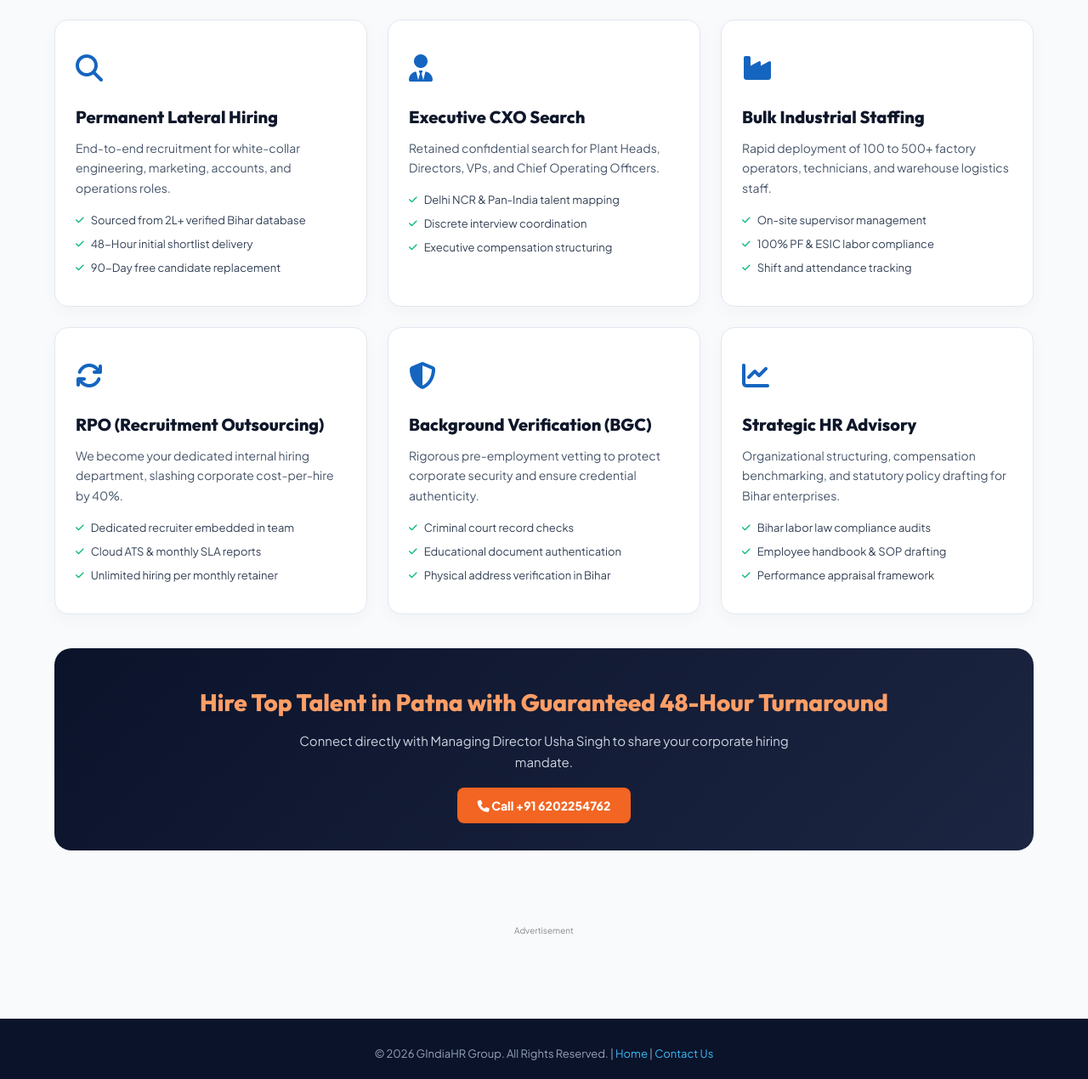
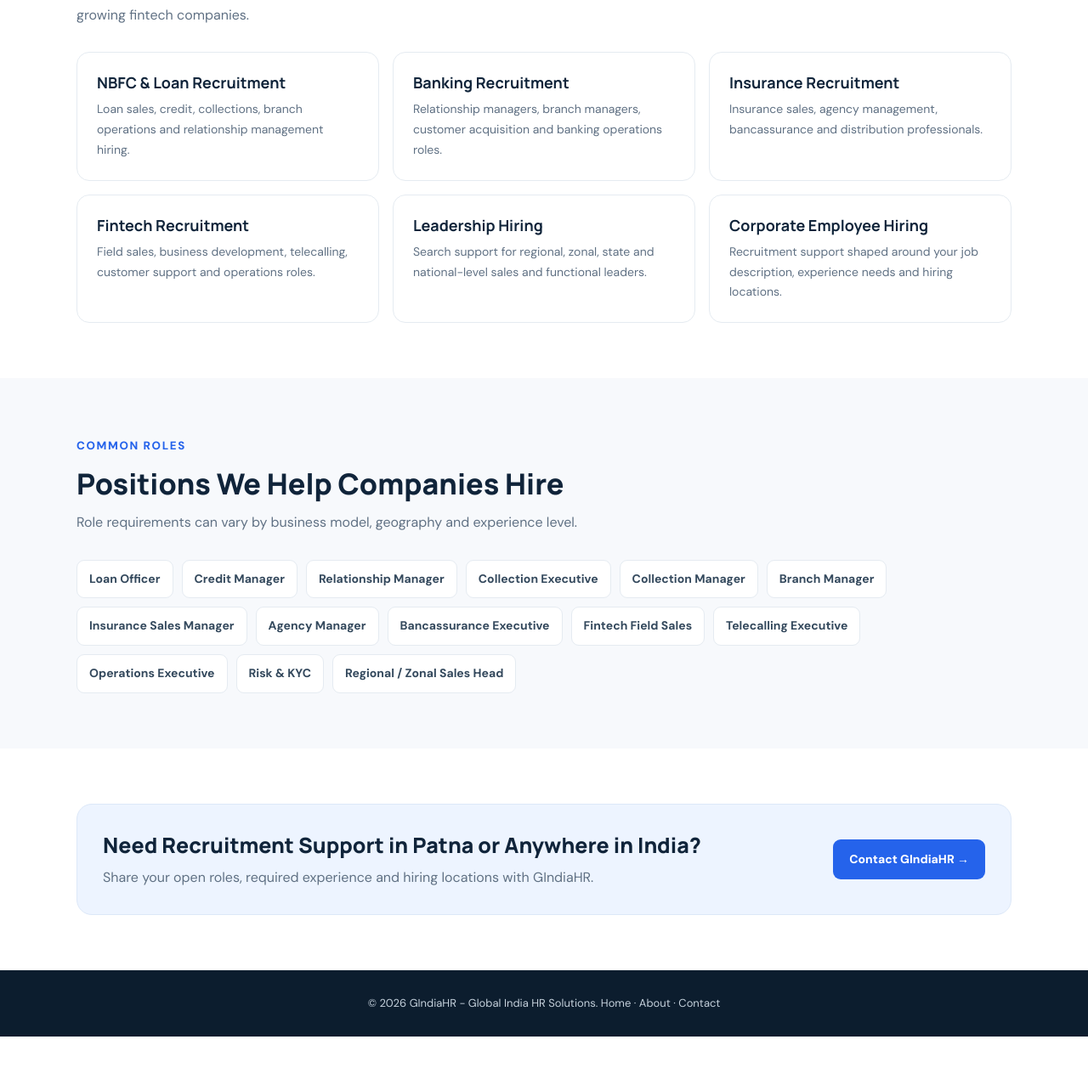
Before and after one commit to premranjanpro/gindiahr, a plain HTML site: page patna-hr-services.html in a window 1280 px wide. Shown: the part 787-2057 px from the top of the page at 85% size. After the commit the page ends 2007 px from the top, so only its background shows below. Drawn offline with Linux system fonts and the light colour scheme.

Commit message:
Refocus Patna HR page on financial-sector recruitment

```diff
--- a/patna-hr-services.html
+++ b/patna-hr-services.html
@@ -1,190 +1,42 @@
 <!DOCTYPE html>
-<html lang="en">
-<head>
-<script async src="https://pagead2.googlesyndication.com/pagead/js/adsbygoogle.js?client=ca-pub-5097235456767325" crossorigin="anonymous"></script>
-<style id="pr-adsense-layout">.pr-adsense-slot{width:100%;box-sizing:border-box;clear:both;margin:28px auto;padding:0 12px;text-align:center;min-height:50px}.pr-adsense-horizontal{max-width:1100px}.pr-adsense-square{max-width:430px}.pr-adsense-vertical{max-width:330px}.pr-adsense-label{font-size:10px;line-height:1.2;color:#8a8a8a;text-align:center;margin:0 0 5px}@media(max-width:767px){.pr-adsense-slot{margin:22px auto;padding:0 8px}}</style>
-
-    <meta charset="UTF-8">
-    <meta name="viewport" content="width=device-width, initial-scale=1.0">
-    <title>Patna HR Services | Corporate Staffing & Placement Consultancy Bihar | GIndiaHR</title>
-    <meta name="description" content="GIndiaHR Patna HR Services: Permanent recruitment, executive search, bulk manpower hiring, RPO, and background verification across Bihar. Led by Usha Singh (+91 6202254762).">
-    <meta name="keywords" content="patna hr services, hr consultancy patna, recruitment agency patna, patna job placement, hr outsourcing patna, executive search patna, bulk hiring patna, usha singh hr">
-    <link rel="canonical" href="https://www.gindiahr.com/patna-hr-services.html">
-    <link rel="shortcut icon" href="favicon.png" type="image/x-icon">
-    <link rel="preconnect" href="https://fonts.googleapis.com">
-    <link href="https://fonts.googleapis.com/css2?family=Plus+Jakarta+Sans:wght@400;600;700;800&family=Outfit:wght@600;700;800;900&display=swap" rel="stylesheet">
-    <link rel="stylesheet" href="https://cdnjs.cloudflare.com/ajax/libs/font-awesome/6.5.1/css/all.min.css">
-    <style>
-        :root {
-            --primary: #1565C0;
-            --navy-900: #0B132B;
-            --accent-orange: #F26522;
-            --text-dark: #0F172A;
-            --text-body: #475569;
-            --border-color: #E2E8F0;
-            --radius-lg: 16px;
-        }
-        * { margin:0; padding:0; box-sizing:border-box; }
-        body { font-family:'Plus Jakarta Sans', sans-serif; background:#F8FAFC; color:var(--text-dark); line-height:1.7; }
-        a { text-decoration:none; }
-
-        .top-bar { background:linear-gradient(90deg, #0B132B, #1565C0); color:#fff; padding:8px 24px; font-size:13px; display:flex; justify-content:space-between; }
-        .navbar { background:#fff; border-bottom:1px solid var(--border-color); padding:14px 24px; position:sticky; top:0; z-index:100; }
-        .nav-container { max-width:1200px; margin:0 auto; display:flex; justify-content:space-between; align-items:center; }
-        .brand-logo img { height:46px; }
-        .nav-links { display:flex; gap:20px; list-style:none; }
-        .nav-links a { font-weight:700; font-size:14px; color:var(--navy-900); }
-        .nav-links a:hover { color:var(--accent-orange); }
-
-        .hero { background:linear-gradient(135deg, #0B132B 0%, #1565C0 100%); color:#fff; padding:64px 24px 50px; text-align:center; }
-        .hw { max-width:860px; margin:0 auto; }
-        .hero-tag { display:inline-block; background:rgba(242,101,34,0.2); color:#FF9E66; border:1px solid rgba(242,101,34,0.4); font-size:12px; font-weight:800; text-transform:uppercase; padding:4px 14px; border-radius:999px; margin-bottom:14px; }
-        .hero h1 { font-family:'Outfit', sans-serif; font-size:40px; font-weight:900; line-height:1.2; margin-bottom:14px; }
-        .hero p { font-size:16px; color:#CBD5E1; line-height:1.6; margin-bottom:24px; }
-        .hero-actions { display:flex; justify-content:center; gap:12px; flex-wrap:wrap; }
-        .btn-orange { background:var(--accent-orange); color:#fff; padding:12px 24px; border-radius:8px; font-weight:800; font-size:14px; }
-        .btn-outline-white { background:rgba(255,255,255,0.1); border:1px solid rgba(255,255,255,0.3); color:#fff; padding:12px 24px; border-radius:8px; font-weight:700; font-size:14px; }
-
-        .sec { padding:60px 24px; max-width:1200px; margin:0 auto; }
-        .sec-title-wrap { text-align:center; max-width:700px; margin:0 auto 40px; }
-        .sec-title-wrap h2 { font-family:'Outfit', sans-serif; font-size:32px; font-weight:800; color:var(--navy-900); margin-bottom:8px; }
-
-        .services-grid { display:grid; grid-template-columns:repeat(3, 1fr); gap:24px; }
-        .service-card { background:#fff; border:1px solid var(--border-color); border-radius:var(--radius-lg); padding:28px 24px; box-shadow:0 6px 20px rgba(0,0,0,0.03); transition:all .3s; }
-        .service-card:hover { transform:translateY(-5px); border-color:var(--primary); box-shadow:0 16px 35px rgba(15,23,42,0.09); }
-        .sc-icon { font-size:32px; color:var(--primary); margin-bottom:14px; }
-        .service-card h3 { font-family:'Outfit', sans-serif; font-size:20px; font-weight:800; margin-bottom:8px; }
-        .service-card p { font-size:14px; color:var(--text-body); margin-bottom:14px; }
-        .service-card ul { list-style:none; padding:0; }
-        .service-card li { font-size:13px; color:#334155; margin-bottom:6px; display:flex; align-items:center; gap:8px; }
-        .service-card li i { color:#10B981; font-size:11px; }
-
-        .cta-banner { background:linear-gradient(135deg, #0B132B, #1C2541); color:#fff; border-radius:20px; padding:40px; text-align:center; margin-top:40px; }
-        .cta-banner h3 { font-family:'Outfit', sans-serif; font-size:28px; font-weight:800; color:#FF9E66; margin-bottom:8px; }
-        .cta-banner p { font-size:15px; color:#CBD5E1; max-width:600px; margin:0 auto 24px; }
-
-        footer { background:#0B132B; color:#94A3B8; padding:30px 24px; text-align:center; font-size:13px; margin-top:60px; }
-        footer a { color:#38BDF8; }
-        @media(max-width:900px){ .services-grid { grid-template-columns:1fr 1fr; } }
-        @media(max-width:600px){ .services-grid { grid-template-columns:1fr; } .hero h1 { font-size:28px; } }
-    </style>
-</head>
+<html lang="en"><head>
+<meta charset="UTF-8"><meta name="viewport" content="width=device-width,initial-scale=1">
+<title>HR Consultancy in Patna | Recruitment Agency & Corporate Hiring | GIndiaHR</title>
+<meta name="description" content="GIndiaHR provides recruitment and employee hiring support for companies in Patna and across India, with a focus on NBFC, banking, insurance, lending and fintech roles.">
+<meta name="keywords" content="HR Services India, HR Consultancy India, HR Consultancy Patna, Recruitment Agency Patna, Employee Hiring, Employee Recruitment Agency, Corporate Hiring Solutions, Recruitment Consultancy India, Hiring Agency for Companies, Pan India Recruitment Services, Usha Singh Patna, Usha Singh HR, GIndiaHR">
+<meta name="robots" content="index,follow"><link rel="canonical" href="https://www.gindiahr.com/patna-hr-services.html">
+<meta property="og:type" content="website"><meta property="og:title" content="HR Consultancy in Patna | GIndiaHR"><meta property="og:description" content="Corporate recruitment and financial-sector hiring support in Patna and Pan-India."><meta property="og:url" content="https://www.gindiahr.com/patna-hr-services.html">
+<link rel="preconnect" href="https://fonts.googleapis.com"><link rel="preconnect" href="https://fonts.gstatic.com" crossorigin><link href="https://fonts.googleapis.com/css2?family=DM+Sans:wght@400;500;600;700;800&family=Manrope:wght@500;600;700;800&display=swap" rel="stylesheet">
+<style>
+:root{--navy:#10243a;--blue:#2563eb;--ink:#172b3d;--muted:#607184;--line:#e5ebf1;--bg:#f7f9fc}
+*{box-sizing:border-box;margin:0;padding:0}body{font-family:'DM Sans',sans-serif;color:var(--ink);line-height:1.7}a{text-decoration:none;color:inherit}.wrap{width:min(1100px,calc(100% - 40px));margin:auto}
+.top{background:var(--navy);color:#dbe6f0;padding:9px 0;font-size:13px}.top .wrap{display:flex;justify-content:space-between;gap:12px;flex-wrap:wrap}.top a{color:#fff}
+header{background:#fff;border-bottom:1px solid var(--line)}.nav{height:74px;display:flex;align-items:center;justify-content:space-between}.logo img{width:175px;max-height:56px;object-fit:contain}.navlinks{display:flex;gap:22px;align-items:center;font-size:14px;font-weight:700;color:#42566b}
+.btn{display:inline-block;background:var(--blue);color:#fff;padding:12px 19px;border-radius:9px;font-size:14px;font-weight:800}
+.hero{background:linear-gradient(120deg,#10243a,#1d4d70);color:#fff;padding:68px 0}.tag{font-size:12px;letter-spacing:.12em;text-transform:uppercase;color:#b9d5ff;font-weight:800}.hero h1{font:800 clamp(34px,5vw,50px) Manrope,sans-serif;line-height:1.2;margin:13px 0 18px}.hero p{color:#d5e1ec;font-size:17px;max-width:760px}.actions{display:flex;gap:12px;flex-wrap:wrap;margin-top:25px}.btn.outline{background:transparent;border:1px solid rgba(255,255,255,.45)}
+section{padding:65px 0}.head{max-width:720px;margin-bottom:30px}.head small{color:var(--blue);font-weight:800;text-transform:uppercase;letter-spacing:.12em}.head h2{font:800 34px Manrope,sans-serif;color:var(--navy);margin:9px 0}.head p{color:var(--muted)}
+.grid{display:grid;grid-template-columns:repeat(3,1fr);gap:16px}.card{border:1px solid var(--line);border-radius:15px;padding:23px;background:#fff}.card h3{font:700 18px Manrope,sans-serif;margin-bottom:8px;color:var(--navy)}.card p{color:var(--muted);font-size:14px}
+.soft{background:var(--bg)}.roles{display:flex;flex-wrap:wrap;gap:10px}.roles span{padding:10px 14px;border:1px solid var(--line);border-radius:9px;background:#fff;font-size:14px;font-weight:700;color:#34495d}
+.cta{background:#edf4ff;border:1px solid #dce8f8;border-radius:18px;padding:30px;display:flex;justify-content:space-between;align-items:center;gap:18px}.cta h2{font:800 25px Manrope,sans-serif;color:var(--navy);margin-bottom:7px}.cta p{color:var(--muted)}
+footer{background:#0c1d2e;color:#c5d1dc;text-align:center;padding:28px 0;font-size:13px}
+@media(max-width:750px){.grid{grid-template-columns:1fr}.nav{height:auto;min-height:68px}.navlinks{gap:10px;font-size:12px}.cta{display:block}.cta .btn{margin-top:16px}}
+</style></head>
 <body>
-    <div class="top-bar">
-        <div>📍 GIndiaHR — Patna's Leading Corporate Placement & HR Consultancy</div>
-        <div><a href="tel:+916202254762" style="color:#fff;"><i class="fa-solid fa-phone"></i> +91 6202254762</a></div>
-    </div>
-    <nav class="navbar">
-        <div class="nav-container">
-            <a href="/" class="brand-logo"><img src="images/logo/logo.png" alt="GIndiaHR Logo"></a>
-            <ul class="nav-links">
-                <li><a href="/">Home</a></li>
-                <li><a href="washxpress/index.html" style="color:var(--accent-orange);">Washxpress Franchise</a></li>
-                <li><a href="about.html">About Usha Singh</a></li>
-                <li><a href="blog/index.html">Blog</a></li>
-                <li><a href="contact-us.html">Contact Us</a></li>
-            </ul>
-        </div>
-    </nav>
-<!-- PR-ADSENSE-INJECTED -->
-<div class="pr-adsense-slot pr-adsense-horizontal"><div class="pr-adsense-label">Advertisement</div><ins class="adsbygoogle" style="display:block" data-ad-client="ca-pub-5097235456767325" data-ad-slot="5119886699" data-ad-format="auto" data-full-width-responsive="true"></ins><script>(adsbygoogle = window.adsbygoogle || []).push({});</script></div>
-    <header class="hero">
-        <div class="hw">
-            <span class="hero-tag">Patna Corporate HR Specialists</span>
-            <h1>Complete Corporate HR & Recruitment Services in Patna, Bihar</h1>
-            <p>From rapid lateral hiring to bulk factory staffing and confidential CXO retained search &mdash; GIndiaHR delivers pre-vetted candidates across Bihar with guaranteed 48-hour turnarounds.</p>
-            <div class="hero-actions">
-                <a href="tel:+916202254762" class="btn-orange"><i class="fa-solid fa-phone"></i> Call Usha Singh (+91 6202254762)</a>
-                <a href="contact-us.html" class="btn-outline-white">Submit Hiring Mandate</a>
-            </div>
-        </div>
-    </header>
-
-    <main class="sec">
-        <div class="sec-title-wrap">
-            <h2>Comprehensive Talent Solutions for Bihar</h2>
-            <p>Leverage our 2 Lakh+ verified candidate pool across all 38 districts of Bihar.</p>
-        </div>
-
-        <div class="services-grid">
-            <div class="service-card">
-                <div class="sc-icon"><i class="fa-solid fa-magnifying-glass"></i></div>
-                <h3>Permanent Lateral Hiring</h3>
-                <p>End-to-end recruitment for white-collar engineering, marketing, accounts, and operations roles.</p>
-                <ul>
-                    <li><i class="fa-solid fa-check"></i> Sourced from 2L+ verified Bihar database</li>
-                    <li><i class="fa-solid fa-check"></i> 48-Hour initial shortlist delivery</li>
-                    <li><i class="fa-solid fa-check"></i> 90-Day free candidate replacement</li>
-                </ul>
-            </div>
-
-            <div class="service-card">
-                <div class="sc-icon"><i class="fa-solid fa-user-tie"></i></div>
-                <h3>Executive CXO Search</h3>
-                <p>Retained confidential search for Plant Heads, Directors, VPs, and Chief Operating Officers.</p>
-                <ul>
-                    <li><i class="fa-solid fa-check"></i> Delhi NCR & Pan-India talent mapping</li>
-                    <li><i class="fa-solid fa-check"></i> Discrete interview coordination</li>
-                    <li><i class="fa-solid fa-check"></i> Executive compensation structuring</li>
-                </ul>
-            </div>
-
-            <div class="service-card">
-                <div class="sc-icon"><i class="fa-solid fa-industry"></i></div>
-                <h3>Bulk Industrial Staffing</h3>
-                <p>Rapid deployment of 100 to 500+ factory operators, technicians, and warehouse logistics staff.</p>
-                <ul>
-                    <li><i class="fa-solid fa-check"></i> On-site supervisor management</li>
-                    <li><i class="fa-solid fa-check"></i> 100% PF & ESIC labor compliance</li>
-                    <li><i class="fa-solid fa-check"></i> Shift and attendance tracking</li>
-                </ul>
-            </div>
-
-            <div class="service-card">
-                <div class="sc-icon"><i class="fa-solid fa-arrows-rotate"></i></div>
-                <h3>RPO (Recruitment Outsourcing)</h3>
-                <p>We become your dedicated internal hiring department, slashing corporate cost-per-hire by 40%.</p>
-                <ul>
-                    <li><i class="fa-solid fa-check"></i> Dedicated recruiter embedded in team</li>
-                    <li><i class="fa-solid fa-check"></i> Cloud ATS & monthly SLA reports</li>
-                    <li><i class="fa-solid fa-check"></i> Unlimited hiring per monthly retainer</li>
-                </ul>
-            </div>
-
-            <div class="service-card">
-                <div class="sc-icon"><i class="fa-solid fa-shield-halved"></i></div>
-                <h3>Background Verification (BGC)</h3>
-                <p>Rigorous pre-employment vetting to protect corporate security and ensure credential authenticity.</p>
-                <ul>
-                    <li><i class="fa-solid fa-check"></i> Criminal court record checks</li>
-                    <li><i class="fa-solid fa-check"></i> Educational document authentication</li>
-                    <li><i class="fa-solid fa-check"></i> Physical address verification in Bihar</li>
-                </ul>
-            </div>
-
-            <div class="service-card">
-                <div class="sc-icon"><i class="fa-solid fa-chart-line"></i></div>
-                <h3>Strategic HR Advisory</h3>
-                <p>Organizational structuring, compensation benchmarking, and statutory policy drafting for Bihar enterprises.</p>
-                <ul>
-                    <li><i class="fa-solid fa-check"></i> Bihar labor law compliance audits</li>
-                    <li><i class="fa-solid fa-check"></i> Employee handbook & SOP drafting</li>
-                    <li><i class="fa-solid fa-check"></i> Performance appraisal framework</li>
-                </ul>
-            </div>
-        </div>
-
-        <div class="cta-banner">
-            <h3>Hire Top Talent in Patna with Guaranteed 48-Hour Turnaround</h3>
-            <p>Connect directly with Managing Director Usha Singh to share your corporate hiring mandate.</p>
-            <a href="tel:+916202254762" class="btn-orange"><i class="fa-solid fa-phone"></i> Call +91 6202254762</a>
-        </div>
-    </main>
-
-    <!-- PR-ADSENSE-INJECTED -->
-<div class="pr-adsense-slot pr-adsense-vertical"><div class="pr-adsense-label">Advertisement</div><ins class="adsbygoogle" style="display:block" data-ad-client="ca-pub-5097235456767325" data-ad-slot="7088021599" data-ad-format="auto" data-full-width-responsive="true"></ins><script>(adsbygoogle = window.adsbygoogle || []).push({});</script></div>
-<footer>
-        <p>&copy; 2026 GIndiaHR Group. All Rights Reserved. | <a href="/">Home</a> | <a href="contact-us.html">Contact Us</a></p>
-    </footer>
-</body>
-</html>
+<div class="top"><div class="wrap"><span>GIndiaHR · Global India HR Solutions</span><span><a href="tel:+916202254762">+91 62022 54762</a> &nbsp;|&nbsp; <a href="mailto:contact@gindiahr.com">contact@gindiahr.com</a></span></div></div>
+<header><div class="wrap nav"><a class="logo" href="/"><img src="/images/logo/logo.png" alt="GIndiaHR"></a><nav class="navlinks"><a href="/">Home</a><a href="/about.html">About</a><a href="/#sectors">Industries</a><a class="btn" href="/contact-us.html">Hiring Enquiry</a></nav></div></header>
+<section class="hero"><div class="wrap"><span class="tag">Patna · Bihar · Pan-India</span><h1>HR Consultancy in Patna for Corporate Recruitment</h1><p>GIndiaHR supports companies in Patna and across India with employee hiring and recruitment solutions, specializing in NBFC, banking, insurance, lending and fintech businesses.</p><div class="actions"><a class="btn" href="/contact-us.html">Submit Hiring Requirement →</a><a class="btn outline" href="tel:+916202254762">Call +91 62022 54762</a></div></div></section>
+<section><div class="wrap"><div class="head"><small>Recruitment specialization</small><h2>Hiring Support for Financial Services Companies</h2><p>Our recruitment focus is aligned with business-critical roles across financial institutions and growing fintech companies.</p></div>
+<div class="grid">
+<div class="card"><h3>NBFC & Loan Recruitment</h3><p>Loan sales, credit, collections, branch operations and relationship management hiring.</p></div>
+<div class="card"><h3>Banking Recruitment</h3><p>Relationship managers, branch managers, customer acquisition and banking operations roles.</p></div>
+<div class="card"><h3>Insurance Recruitment</h3><p>Insurance sales, agency management, bancassurance and distribution professionals.</p></div>
+<div class="card"><h3>Fintech Recruitment</h3><p>Field sales, business development, telecalling, customer support and operations roles.</p></div>
+<div class="card"><h3>Leadership Hiring</h3><p>Search support for regional, zonal, state and national-level sales and functional leaders.</p></div>
+<div class="card"><h3>Corporate Employee Hiring</h3><p>Recruitment support shaped around your job description, experience needs and hiring locations.</p></div>
+</div></div></section>
+<section class="soft"><div class="wrap"><div class="head"><small>Common roles</small><h2>Positions We Help Companies Hire</h2><p>Role requirements can vary by business model, geography and experience level.</p></div>
+<div class="roles"><span>Loan Officer</span><span>Credit Manager</span><span>Relationship Manager</span><span>Collection Executive</span><span>Collection Manager</span><span>Branch Manager</span><span>Insurance Sales Manager</span><span>Agency Manager</span><span>Bancassurance Executive</span><span>Fintech Field Sales</span><span>Telecalling Executive</span><span>Operations Executive</span><span>Risk & KYC</span><span>Regional / Zonal Sales Head</span></div></div></section>
+<section><div class="wrap"><div class="cta"><div><h2>Need Recruitment Support in Patna or Anywhere in India?</h2><p>Share your open roles, required experience and hiring locations with GIndiaHR.</p></div><a class="btn" href="/contact-us.html">Contact GIndiaHR →</a></div></div></section>
+<footer>© <span id="year">2026</span> GIndiaHR - Global India HR Solutions. <a href="/">Home</a> · <a href="/about.html">About</a> · <a href="/contact-us.html">Contact</a></footer>
+<script>document.getElementById('year').textContent=new Date().getFullYear()</script>
+</body></html>
```
